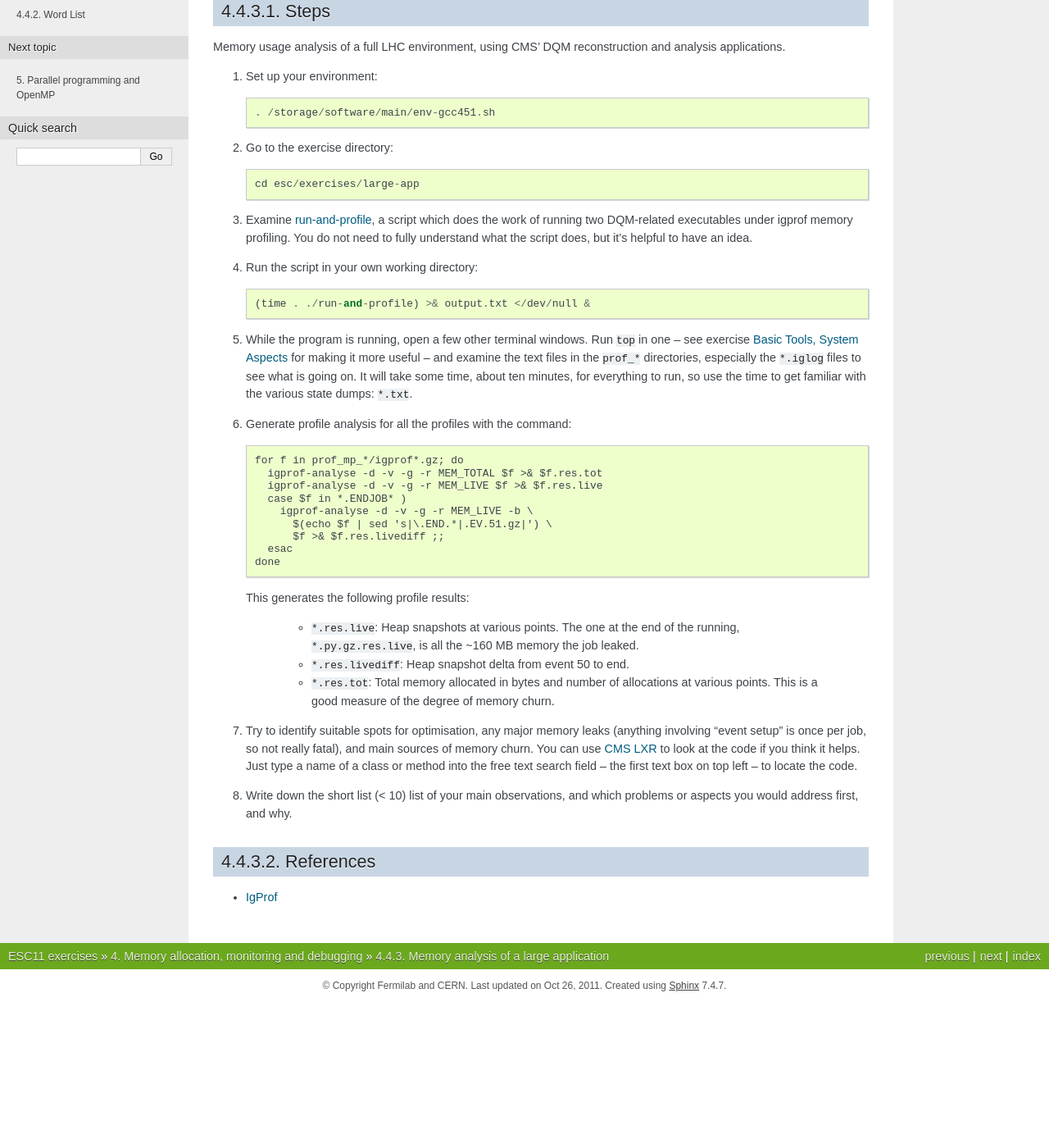
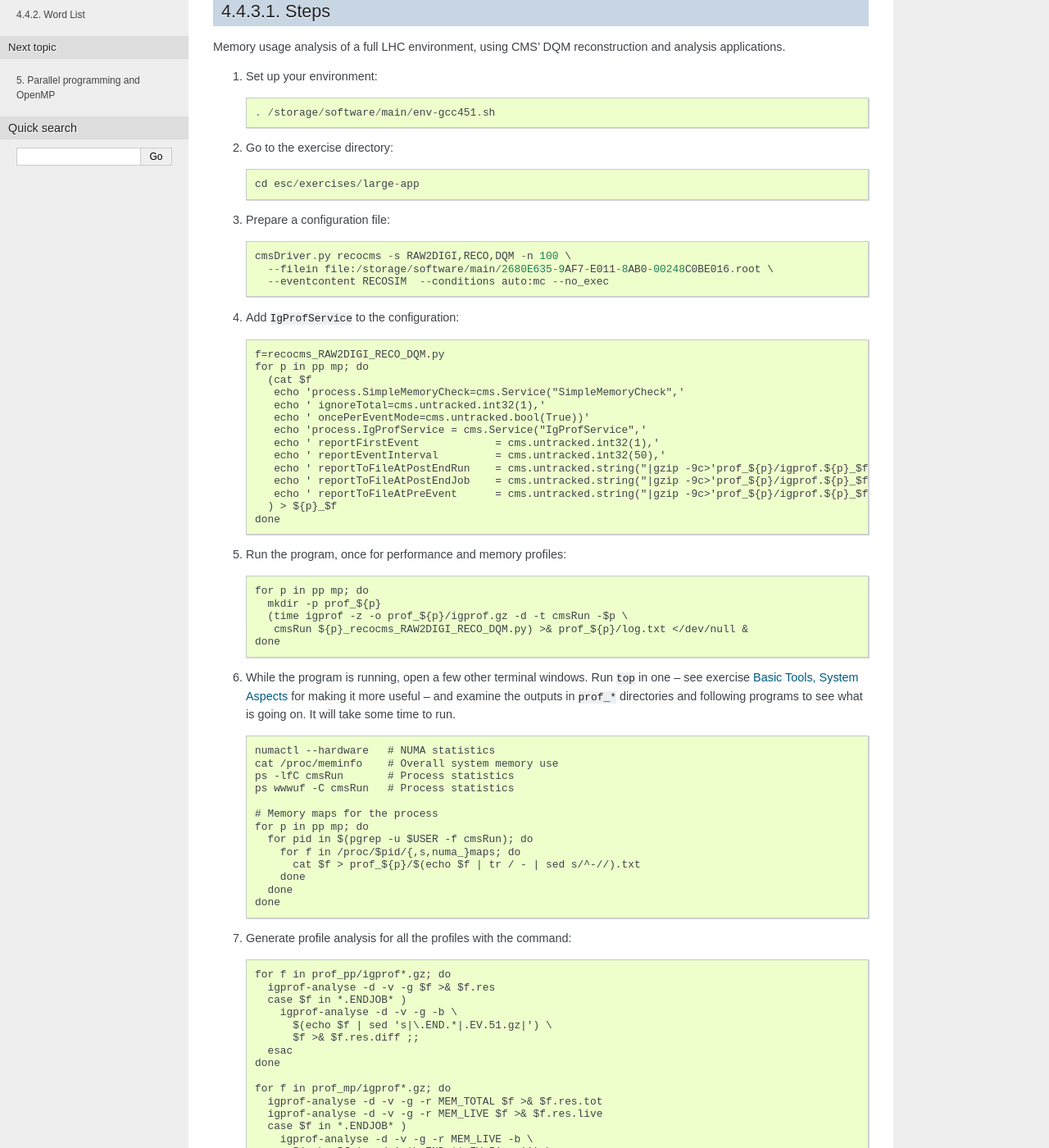
Before and after one commit to pelmer/esc, a Sphinx documentation site: the page built from doc/memory/large-app.rst, in a window 1280 px wide and 1400 px high, scrolled down 208 px. Shown: the whole window at 82% size. Built offline with Sphinx 7.4.7, drawn with Linux system fonts in a browser that asks for light colours; before the commit the page ends 1430 px from its top, so only the background shows below that; some of the changed text lies outside the part shown.

Commit message:
Update instructions for large application exercise.

```diff
--- a/doc/memory/large-app.rst
+++ b/doc/memory/large-app.rst
@@ -21,25 +21,70 @@ and analysis applications.
 
      cd esc/exercises/large-app
 
-3. Examine `run-and-profile <../exercises/large-app/run-and-profile>`_, a
-   script which does the work of running two DQM-related executables under
-   igprof memory profiling.  You do not need to fully understand what the
-   script does, but it's helpful to have an idea.
+3. Prepare a configuration file::
 
-4. Run the script in your own working directory::
+     cmsDriver.py recocms -s RAW2DIGI,RECO,DQM -n 100 \
+       --filein file:/storage/software/main/2680E635-9AF7-E011-8AB0-00248C0BE016.root \
+       --eventcontent RECOSIM  --conditions auto:mc --no_exec
 
-     (time . ./run-and-profile) >& output.txt </dev/null &
+4. Add ``IgProfService`` to the configuration::
 
-5. While the program is running, open a few other terminal windows.  Run
+     f=recocms_RAW2DIGI_RECO_DQM.py
+     for p in pp mp; do
+       (cat $f
+        echo 'process.SimpleMemoryCheck=cms.Service("SimpleMemoryCheck",'
+        echo ' ignoreTotal=cms.untracked.int32(1),'
+        echo ' oncePerEventMode=cms.untracked.bool(True))'
+        echo 'process.IgProfService = cms.Service("IgProfService",'
+        echo ' reportFirstEvent            = cms.untracked.int32(1),'
+        echo ' reportEventInterval         = cms.untracked.int32(50),'
+        echo ' reportToFileAtPostEndRun    = cms.untracked.string("|gzip -9c>'prof_${p}/igprof.${p}_$f.ENDRUN.%R.%I.gz'"),'
+        echo ' reportToFileAtPostEndJob    = cms.untracked.string("|gzip -9c>'prof_${p}/igprof.${p}_$f.ENDJOB.%R.%I.gz'"),'
+        echo ' reportToFileAtPreEvent 	   = cms.untracked.string("|gzip -9c>'prof_${p}/igprof.${p}_$f.EV.%I.gz'"))'
+       ) > ${p}_$f
+     done
+
+5. Run the program, once for performance and memory profiles::
+
+     for p in pp mp; do
+       mkdir -p prof_${p}
+       (time igprof -z -o prof_${p}/igprof.gz -d -t cmsRun -$p \
+        cmsRun ${p}_recocms_RAW2DIGI_RECO_DQM.py) >& prof_${p}/log.txt </dev/null &
+     done
+
+6. While the program is running, open a few other terminal windows.  Run
    ``top`` in one -- see exercise :doc:`process` for making it more useful --
-   and examine the text files in the ``prof_*`` directories, especially the
-   ``*.iglog`` files to see what is going on.  It will take some time, about
-   ten minutes, for everything to run, so use the time to get familiar with
-   the various state dumps: ``*.txt``.
+   and examine the outputs in ``prof_*`` directories and following programs
+   to see what is going on.  It will take some time to run.
 
-6. Generate profile analysis for all the profiles with the command::
+   ::
 
-     for f in prof_mp_*/igprof*.gz; do
+     numactl --hardware   # NUMA statistics
+     cat /proc/meminfo    # Overall system memory use
+     ps -lfC cmsRun       # Process statistics
+     ps wwwuf -C cmsRun   # Process statistics
+
+     # Memory maps for the process
+     for p in pp mp; do
+       for pid in $(pgrep -u $USER -f cmsRun); do
+         for f in /proc/$pid/{,s,numa_}maps; do
+           cat $f > prof_${p}/$(echo $f | tr / - | sed s/^-//).txt
+         done
+       done
+     done
+
+7. Generate profile analysis for all the profiles with the command::
+
+     for f in prof_pp/igprof*.gz; do
+       igprof-analyse -d -v -g $f >& $f.res
+       case $f in *.ENDJOB* )
+         igprof-analyse -d -v -g -b \
+           $(echo $f | sed 's|\.END.*|.EV.51.gz|') \
+           $f >& $f.res.diff ;;
+       esac
+     done
+
+     for f in prof_mp/igprof*.gz; do
        igprof-analyse -d -v -g -r MEM_TOTAL $f >& $f.res.tot
        igprof-analyse -d -v -g -r MEM_LIVE $f >& $f.res.live
        case $f in *.ENDJOB* )
@@ -49,7 +94,13 @@ and analysis applications.
        esac
      done
 
-   This generates the following profile results:
+   This generates the following performance profiles:
+
+    - ``*.res``: Performance snapshots at various points.
+
+    - ``*.res.diff``: Delta from event 50 to end.
+
+   And the following memory profiles:
 
     - ``*.res.live``: Heap snapshots at various points.  The one at the end of
       the running, ``*.py.gz.res.live``, is all the ~160 MB memory the job
@@ -61,14 +112,14 @@ and analysis applications.
       at various points.  This is a good measure of the degree of memory
       churn.
 
-7. Try to identify suitable spots for optimisation, any major memory leaks
+8. Try to identify suitable spots for optimisation, any major memory leaks
    (anything involving "event setup" is once per job, so not really fatal),
    and main sources of memory churn.  You can use `CMS LXR
    <http://cmslxr.fnal.gov/lxr/>`_ to look at the code if you think it helps.
    Just type a name of a class or method into the free text search field -- the
    first text box on top left -- to locate the code.
 
-8. Write down the short list (< 10) list of your main observations, and which
+9. Write down the short list (< 10) list of your main observations, and which
    problems or aspects you would address first, and why.
 
 References
```
Also changed, not shown: 1 other file.
